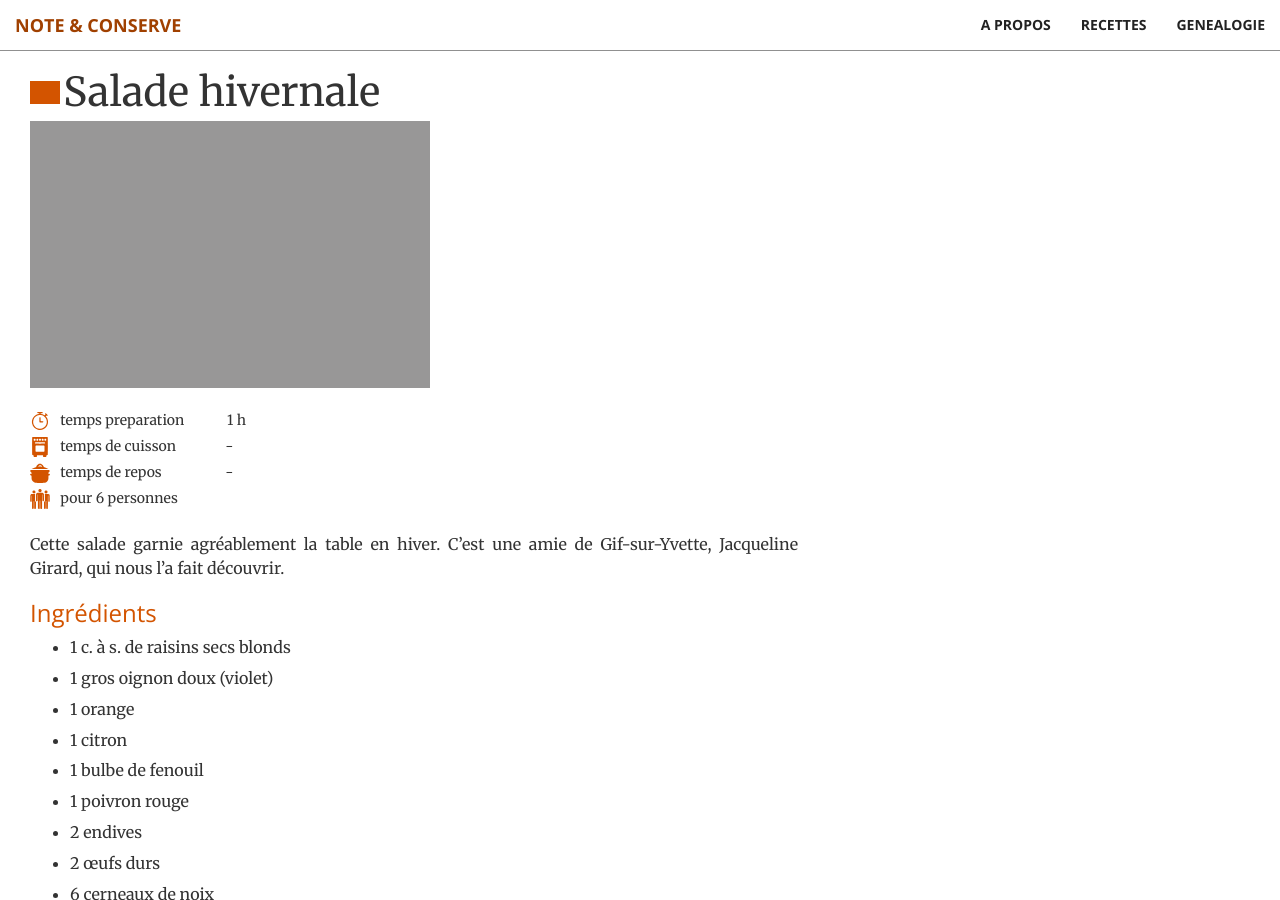
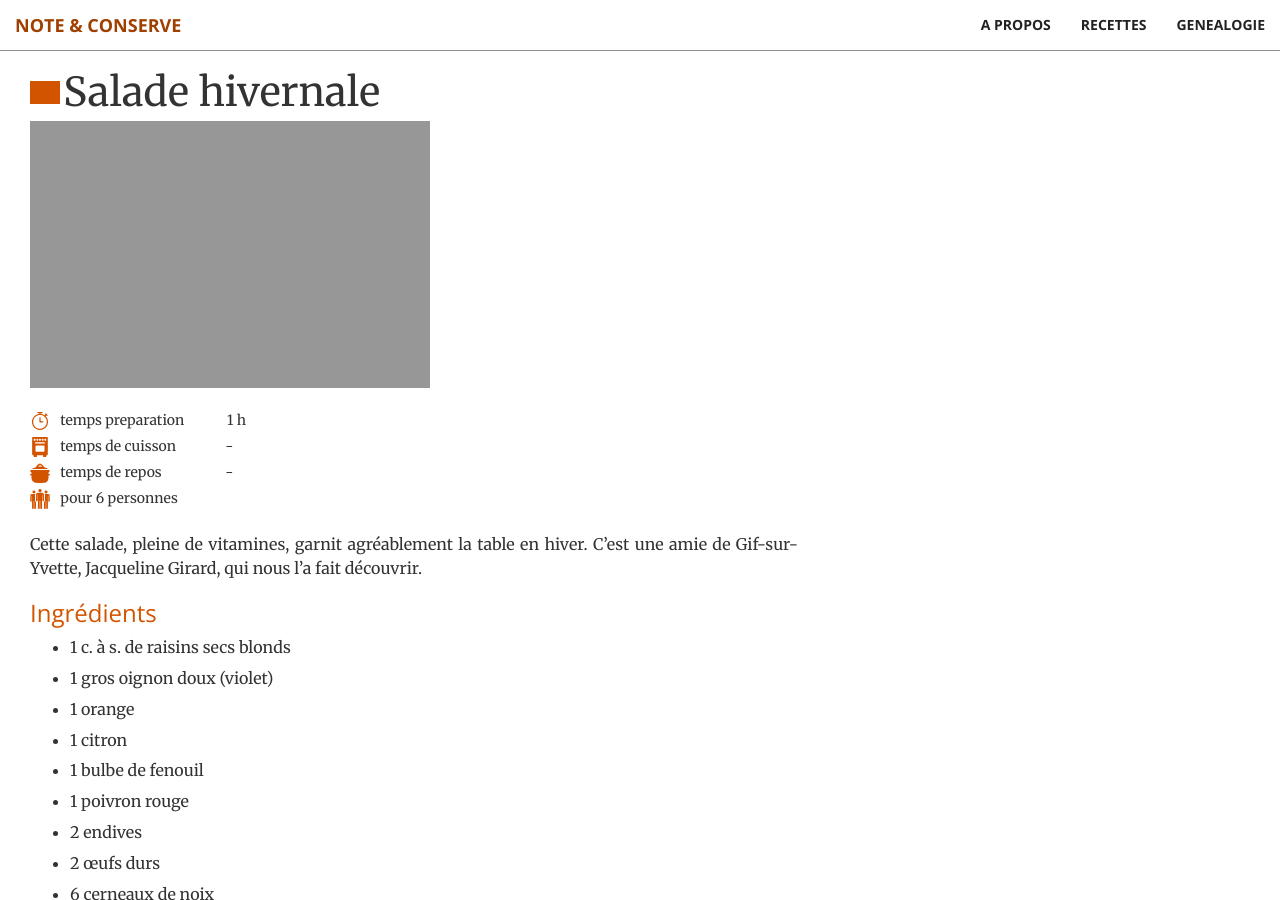
Before and after one commit to brignogan/brignogan.github.io, a Jekyll site: the page built from _posts/2019-04-20-saladehivernale.md, in a window 1280 px wide and 900 px high. Built offline with Jekyll 4.4.1, drawn with Linux system fonts in a browser that asks for light colours; grey boxes are pictures that could not be loaded.

Commit message:
Update 2019-04-20-saladehivernale.md
correction

```diff
--- a/_posts/2019-04-20-saladehivernale.md
+++ b/_posts/2019-04-20-saladehivernale.md
@@ -9,7 +9,7 @@ temps_cuisson: '-'
 temps_repos: '-'
 nbre_personne: ‘pour 6 personnes’
 ---
-Cette salade garnie agréablement la table en hiver. C'est une amie de Gif-sur-Yvette, Jacqueline Girard, qui nous l'a fait découvrir.
+Cette salade, pleine de vitamines, garnit agréablement la table en hiver. C'est une amie de Gif-sur-Yvette, Jacqueline Girard, qui nous l'a fait découvrir.
 
 ### Ingrédients
 * 1 c. à s. de raisins secs blonds
```
